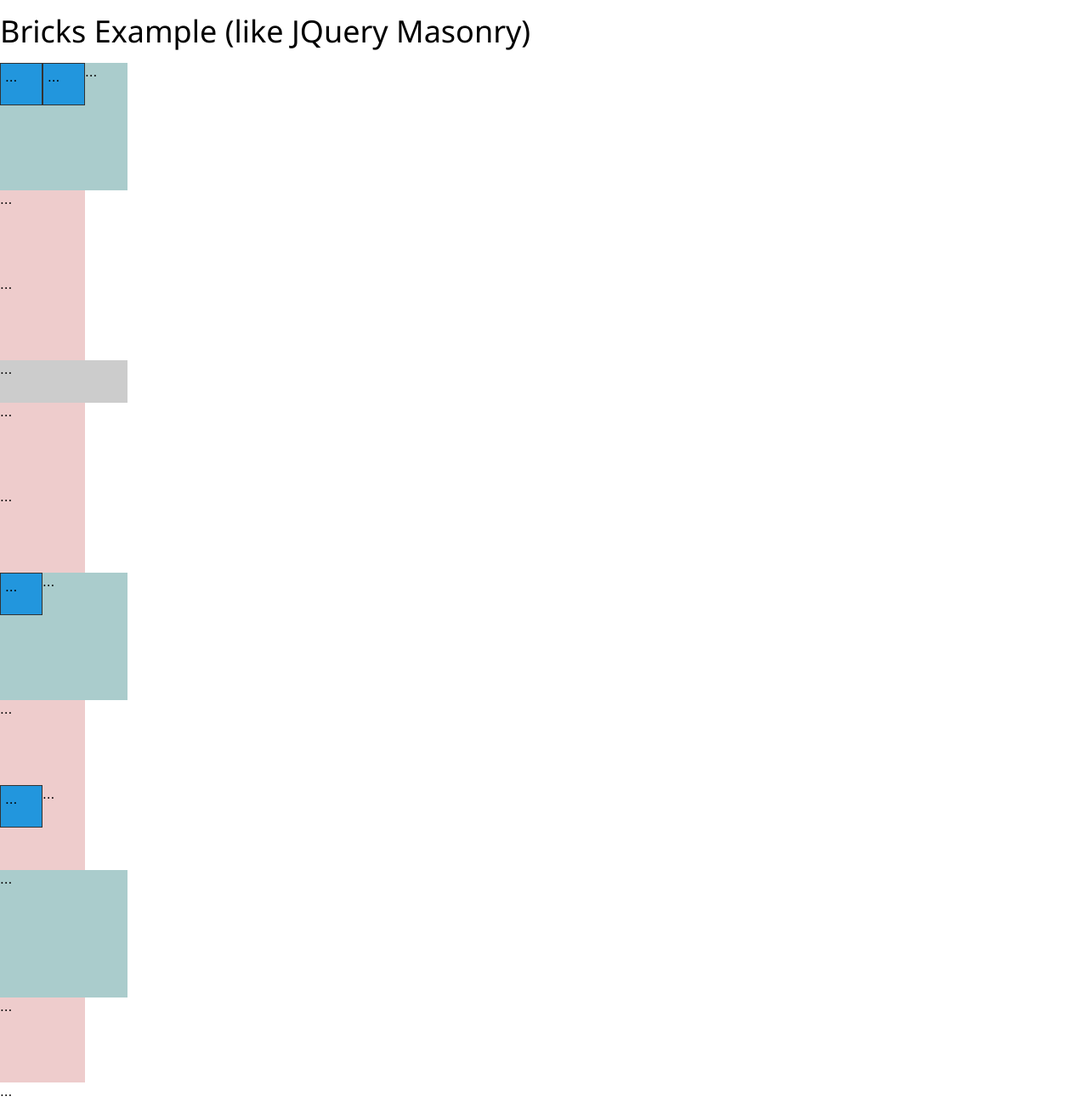
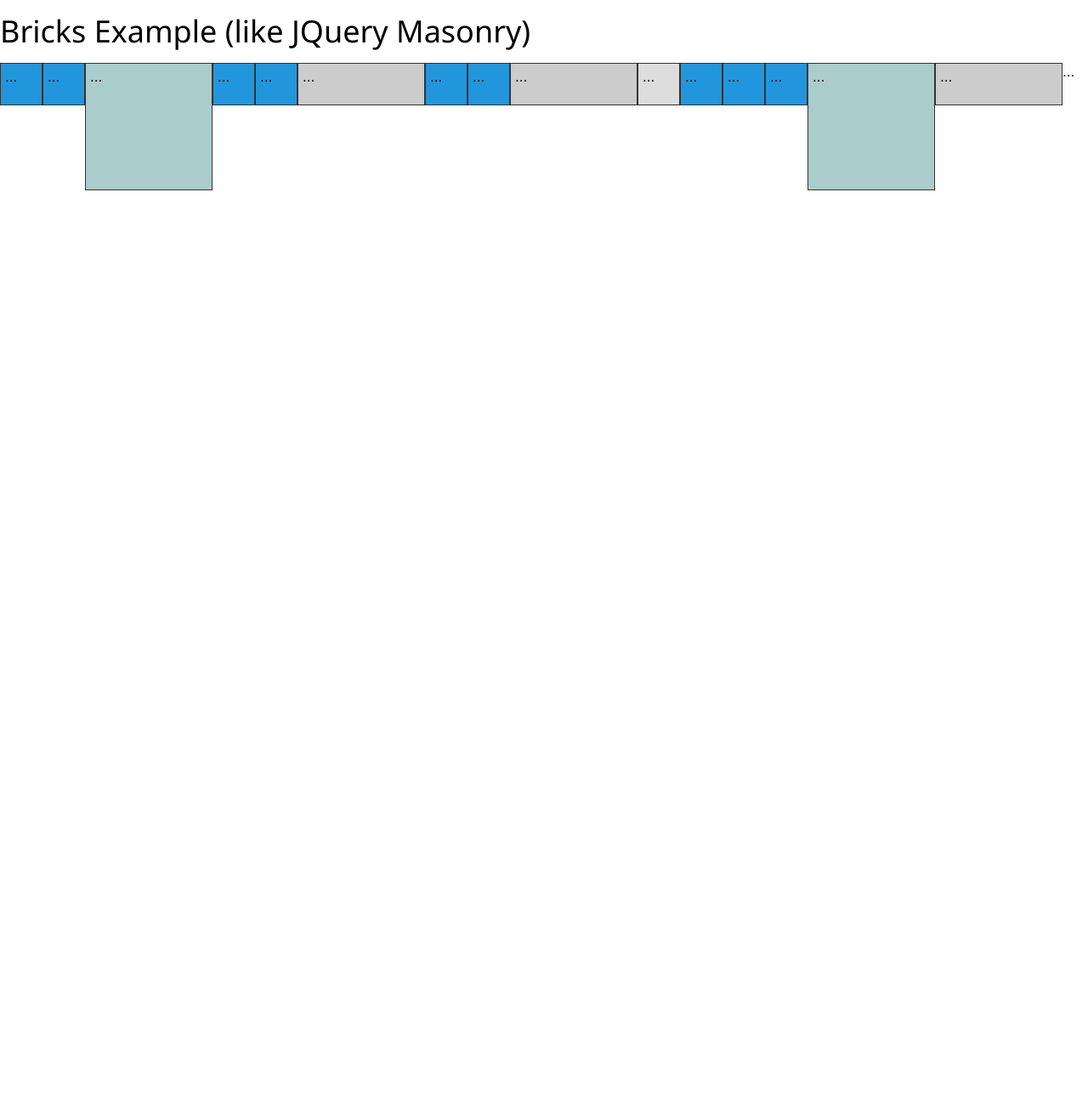
Before and after one commit to benjaminwillett/houseprices, a Flask app: page /bricks in a window 1280 px wide. Shown: the whole page at 85% size. After the commit the page ends 224 px from the top, so only its background shows below. Run offline with Flask 2, Linux system fonts and the light colour scheme; some libraries are stand-ins or nearby versions.

Commit message:
make it better

```diff
--- a/templates/bricks/bricks.html
+++ b/templates/bricks/bricks.html
@@ -16,7 +16,7 @@
 
     <style>
         .item { width: 50px ; height: 50px ; padding: 5px; border: 1px solid #333; float: left; background: #2296DD }
-.grid-item { width: 100px; height: 100px; background: #ECC; }
+.grid-item--width3 { width: 50px; height: 50px; background: #DDD; }
 .grid-item--width1 { width: 150px; height: 50px; background: #CCC; }
         .grid-item--width2 { width: 150px; height: 150px; background: #ACC; }
 </style>
@@ -27,19 +27,19 @@
 <div id="grid">
   <div class="item">...</div>
     <div class="item">...</div>
-  <div class="grid-item grid-item--width2">...</div>
-  <div class="grid-item">...</div>
-      <div class="grid-item">...</div>
-  <div class="grid-item grid-item--width1">...</div>
-  <div class="grid-item">...</div>
-      <div class="grid-item">...</div>
+  <div class="item grid-item--width2">...</div>
+  <div class="item">...</div>
+      <div class="item">...</div>
+  <div class="item grid-item--width1">...</div>
+  <div class="item">...</div>
+      <div class="item">...</div>
+        <div class="item grid-item--width1">...</div>
+  <div class="item grid-item--width3">...</div>
+  <div class="item">...</div>
         <div class="item">...</div>
-  <div class="grid-item grid-item--width2">...</div>
-  <div class="grid-item">...</div>
-        <div class="item">...</div>
-      <div class="grid-item">...</div>
-  <div class="grid-item grid-item--width2">...</div>
-  <div class="grid-item">...</div>
+      <div class="item">...</div>
+  <div class="item grid-item--width2">...</div>
+  <div class="item grid-item--width1">...</div>
   ...
 </div>
 
@@ -49,7 +49,7 @@
 <script>
     $('.grid').masonry({
   // options
-  itemSelector: '.grid-item',
+  itemSelector: '.item',
   columnWidth: 200
 });
 
```
